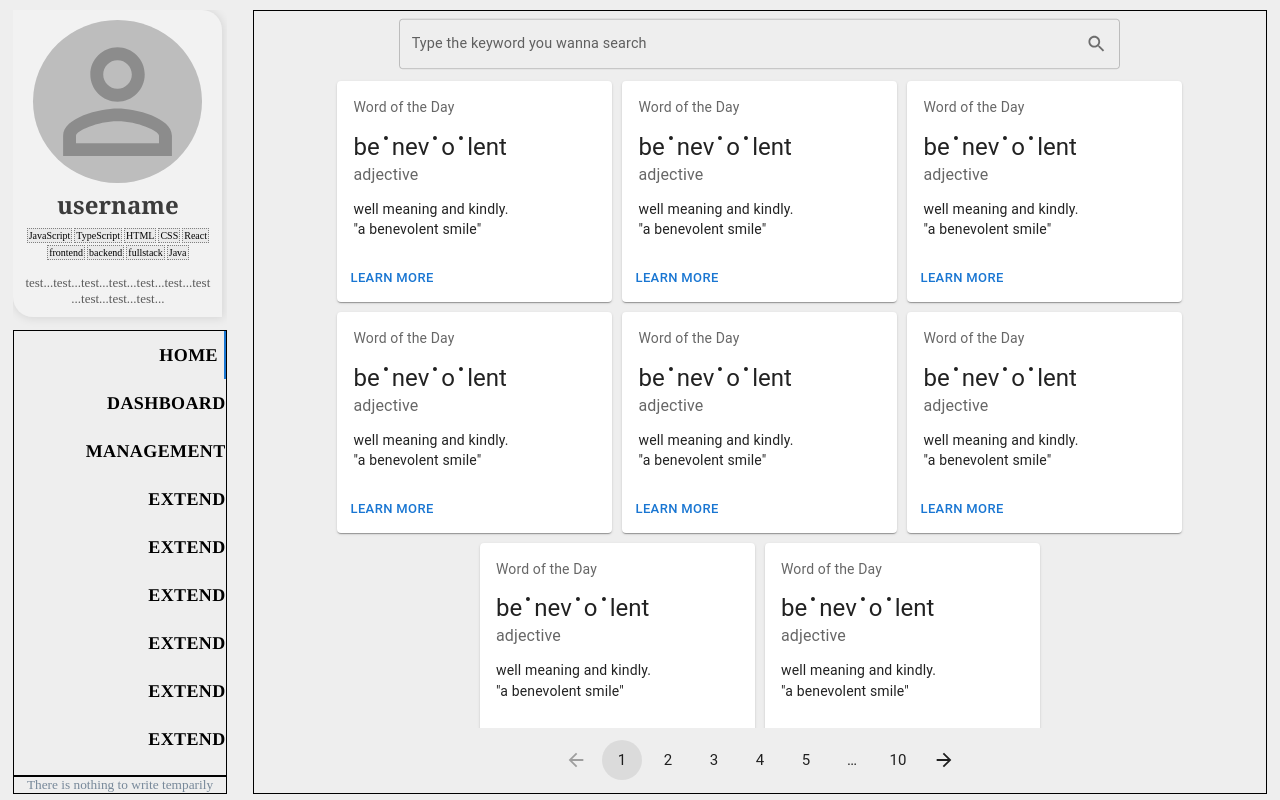
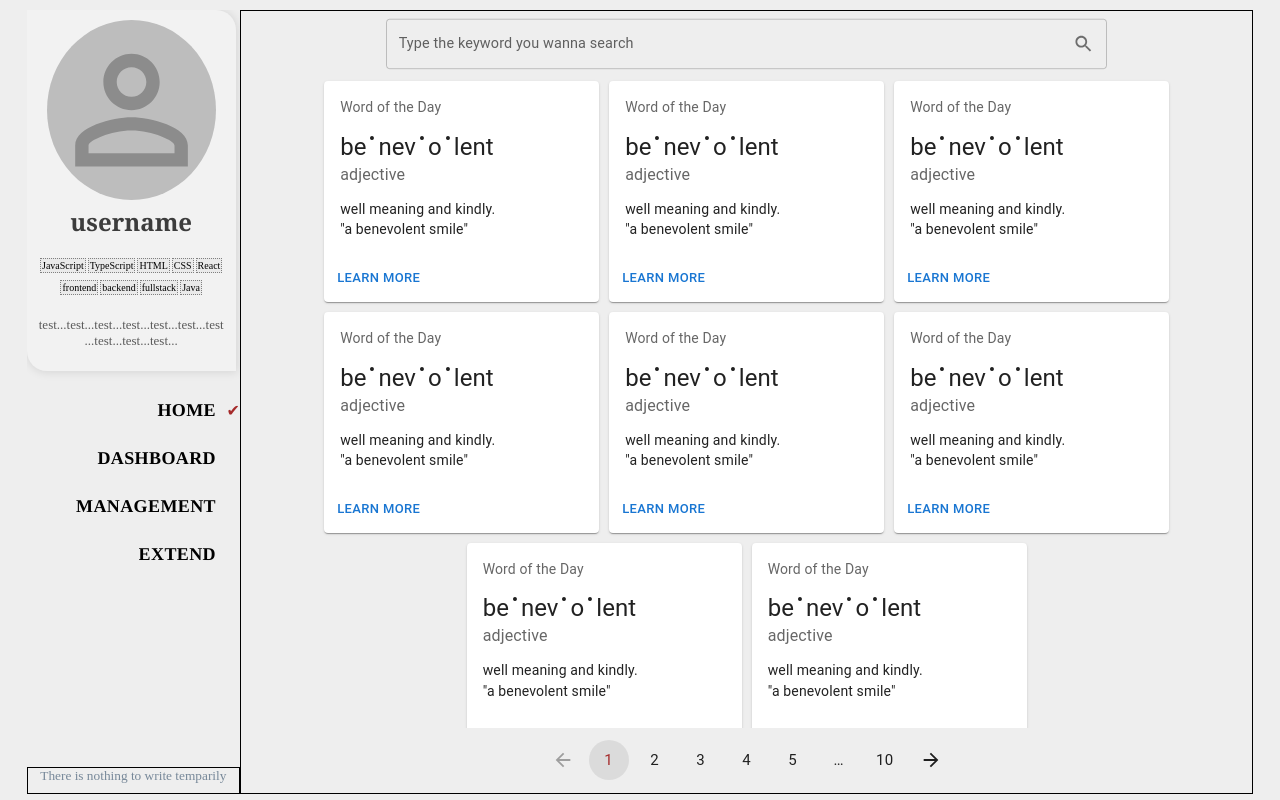
Before and after one commit to NGgoing/myblog, a React (Create React App) app: page / in a window 1280 px wide. Built offline with nearby package versions, Linux system fonts and the light colour scheme.

Commit message:
optimize: the tabs in the LeftPart

```diff
--- a/src/App.css
+++ b/src/App.css
@@ -14,7 +14,7 @@ body {
 
 /* App css */
 .myapp {
-  justify-content: space-around;
+  justify-content: center;
 }
 
 .left {
--- a/src/components/LeftPart/Tabs/index.css
+++ b/src/components/LeftPart/Tabs/index.css
@@ -6,6 +6,34 @@
 .tabs * {
   padding-right: 0 !important;
   align-items: flex-end;
+  display: inline;
+}
+
+.tabs div div div + span {
+  width: 50px;
+  display: flex;
+  justify-content: flex-end;
+  align-items: center;
+  position: absolute;
+  right: 0;
+  background-color: transparent;
+}
+
+.tabs div div div + span::after {
+  content: "✔";
+  color: brown;
+}
+.Mui-selected {
+  color: brown !important;
+}
+
+.tabs div div div a::after {
+  content: "";
+  margin-left: 24px;
+}
+
+.active {
+  color: brown !important;
 }
 
 .tab {
@@ -13,9 +41,10 @@
   color: black;
   font-weight: 900;
   font-size: large;
+  line-height: x-large;
   font-family: Times, "Times New Roman", Georgia, serif;
 }
 
 .tab:hover {
-  font-size: x-large;
+  color: brown;
 }
--- a/src/components/LeftPart/Tabs/index.jsx
+++ b/src/components/LeftPart/Tabs/index.jsx
@@ -1,25 +1,30 @@
+import { useState } from "react";
 import { NavLink } from "react-router-dom";
 import Tabs from "@mui/material/Tabs";
 import Tab from "@mui/material/Tab";
-import { useState } from "react";
 import "./index.css";
 
+/**
+ * the tabs in the left part
+ */
 export default () => {
+  // it controls which tab is selected, default to 0 (first tab)
   const [value, setValue] = useState(0);
 
+  /**
+   * set new value to the state when the selected tab is changed
+   */
   const tabsChangeHandler = (event, newValue) => {
     setValue(newValue);
   };
 
   return (
-    <div>
-      {/* unsolved: tabs can't scroll */}
+    <>
       <Tabs
         orientation="vertical"
         value={value}
         onChange={tabsChangeHandler}
         variant="scrollable"
-        allowScrollButtonsMobile
         className="tabs"
       >
         <Tab
@@ -28,6 +33,7 @@ export default () => {
               home
             </NavLink>
           }
+          disableRipple
         />
         <Tab
           label={
@@ -35,6 +41,7 @@ export default () => {
               dashboard
             </NavLink>
           }
+          disableRipple
         />
         <Tab
           label={
@@ -42,6 +49,7 @@ export default () => {
               management
             </NavLink>
           }
+          disableRipple
         />
         <Tab
           label={
@@ -49,72 +57,9 @@ export default () => {
               extend
             </NavLink>
           }
-        />
-        <Tab
-          label={
-            <NavLink className="tab" to="extend">
-              extend
-            </NavLink>
-          }
-        />
-        <Tab
-          label={
-            <NavLink className="tab" to="extend">
-              extend
-            </NavLink>
-          }
-        />
-        <Tab
-          label={
-            <NavLink className="tab" to="extend">
-              extend
-            </NavLink>
-          }
-        />
-        <Tab
-          label={
-            <NavLink className="tab" to="extend">
-              extend
-            </NavLink>
-          }
-        />
-        <Tab
-          label={
-            <NavLink className="tab" to="extend">
-              extend
-            </NavLink>
-          }
-        />
-        <Tab
-          label={
-            <NavLink className="tab" to="extend">
-              extend
-            </NavLink>
-          }
-        />
-        <Tab
-          label={
-            <NavLink className="tab" to="extend">
-              extend
-            </NavLink>
-          }
-        />
-        <Tab
-          label={
-            <NavLink className="tab" to="extend">
-              extend
-            </NavLink>
-          }
-        />
-
-        <Tab
-          label={
-            <NavLink className="tab" to="home">
-              home
-            </NavLink>
-          }
+          disableRipple
         />
       </Tabs>
-    </div>
+    </>
   );
 };
--- a/src/components/LeftPart/index.jsx
+++ b/src/components/LeftPart/index.jsx
@@ -13,7 +13,7 @@ export default () => {
         {/* <LoginRegister /> */}
       </div>
       {/* the vertical tabs part */}
-      <div className="flex22 tabs border">
+      <div className="flex22 tabs">
         <MyTabs />
       </div>
       {/* the footer that can show some website info  */}
```
Also changed, not shown: testindex.html (added, +31 -0 lines).
